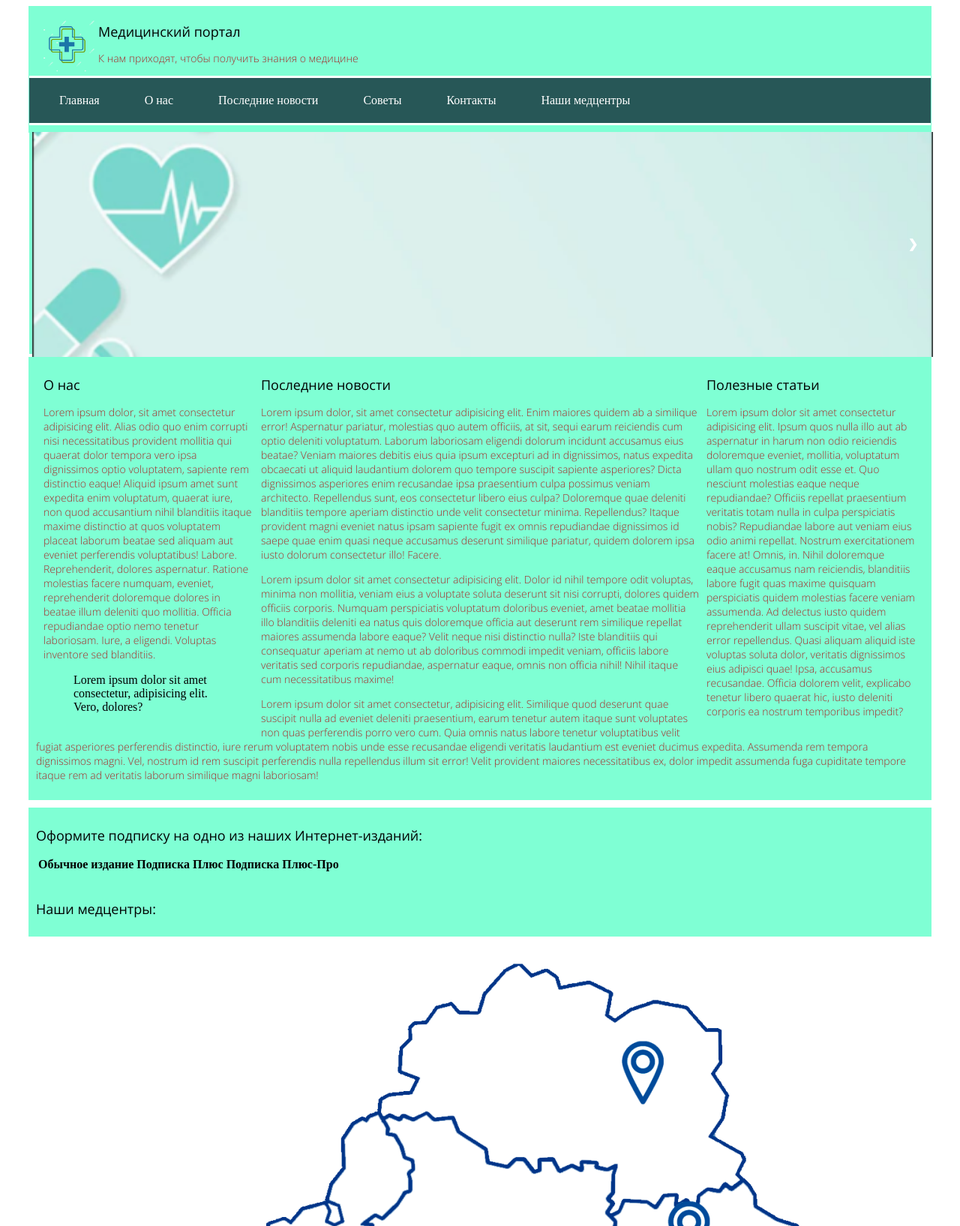
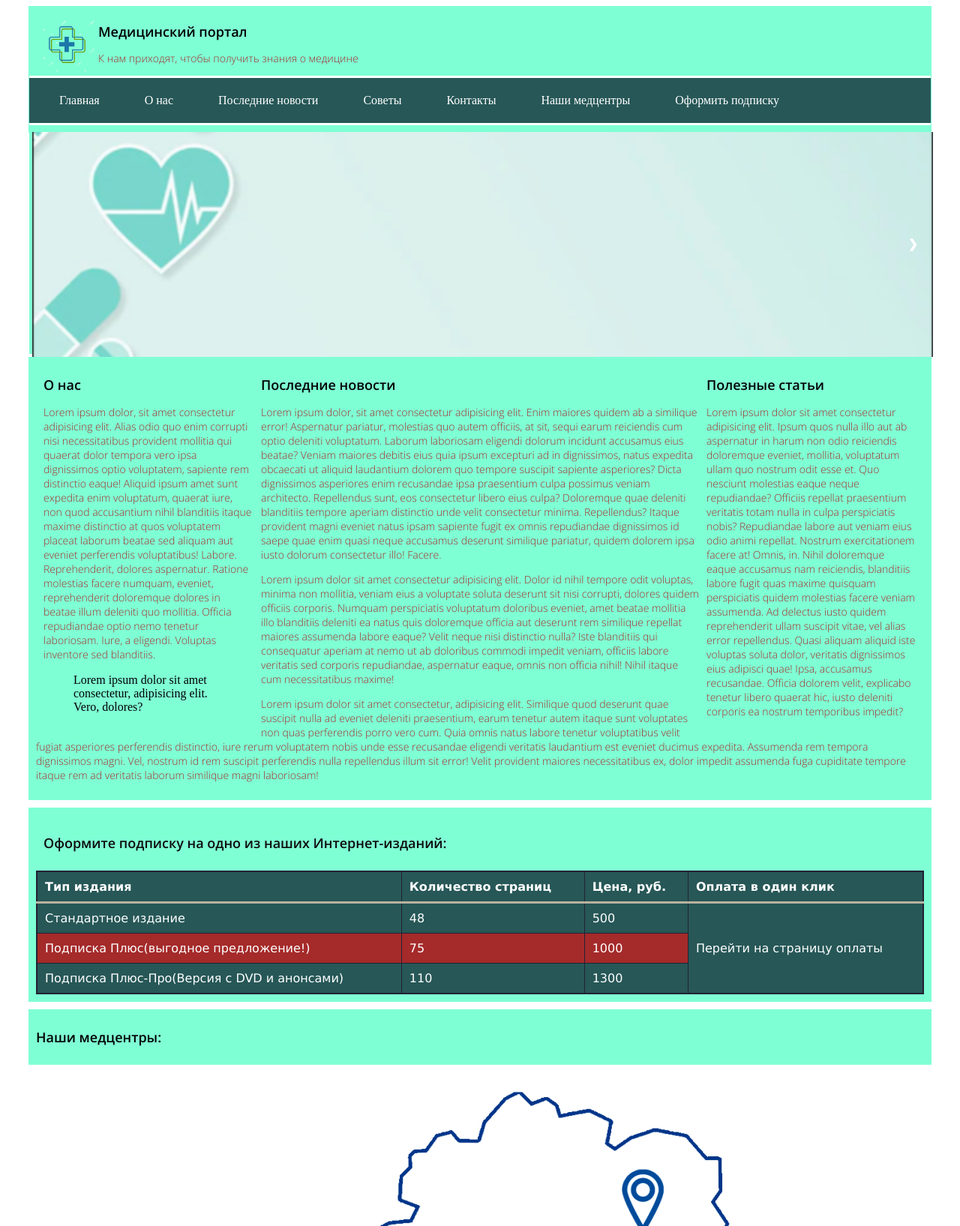
Before and after one commit to PaleCamelCaseOld/MyFirstRepoInNewAccount, a PHP site: page / in a window 1280 px wide. Shown: the top 1635 px of the page at 75% size. Run offline with PHP 8.4, Linux system fonts and the light colour scheme; lists and menus that the app fills with data are empty.

Commit message:
feat:add new block with table, end lab6

```diff
--- a/Lab6/css/style.css
+++ b/Lab6/css/style.css
@@ -360,7 +360,7 @@ img{
 
 h1,h2{
     font-family: Open_Sans_Universal;
-    font-weight: 400;
+    font-weight: 600;
     font-size: 18px;
     position: relative;
 
@@ -474,6 +474,46 @@ p{
 
 .medsubscribe{
     display: block;
-    margin: 0 30px 0 30px;
+    margin: 0 30px 10px 30px;
     padding: 10px;
 }
+
+table{
+    border: 2px solid #223;
+    width: 100%;
+    border-spacing: 3px;
+    text-align: left;
+    font-family: "Lucida Sans Unicode", "Lucida Grande", Sans-Serif;
+    border-collapse: collapse;
+    color: #fff;
+
+
+}
+caption {
+    padding: 10px;
+    color: rgb(12, 12, 12);
+    font-size: 18px;
+    text-align: left;
+    font-weight: bold;
+}
+th {
+    border-bottom: 3px solid #B9B29F;
+    padding: 10px;
+    text-align: left;
+}
+td {
+    padding: 10px;
+}
+td a{
+    color: #fff;
+    text-decoration: none;
+}
+td a:hover{
+    color: #7FFFD4;
+}
+tr:nth-child(odd) {
+    background: #275757;
+}
+tr:nth-child(even) {
+    background: #A52A2A;
+}
--- a/Lab6/index.html
+++ b/Lab6/index.html
@@ -31,7 +31,7 @@
 				</li>
 			<li><a href="#contacts">Контакты</a></li>
 			<li><a href="#med">Наши медцентры</a></li>
-
+			<li><a href="#scribeblock">Оформить подписку</a></li>
 
 		</nav>
 	</div>
@@ -88,14 +88,37 @@
 		</div>
 	</div>
 	<div class="medsubscribe">
-		<h2 id="scribeblock">Оформите подписку на одно из наших Интернет-изданий:</h2>
-		<table>
+		<table border="2">
+			<caption>
+				<h2 id="scribeblock">Оформите подписку на одно из наших Интернет-изданий:</h2>
+			</caption>
+			<thead>
+					<th>Тип издания</th>
+					<th>Количество страниц</th>
+					<th>Цена, руб.</th>
+					<th>Оплата в один клик</th>
+				</thead>
 			<tbody>
-				<thead>
-					<th>Обычное издание</th>
-					<th>Подписка Плюс</th>
-					<th>Подписка Плюс-Про</th>
-				</thead>
+				<tr>
+					<td>Стандартное издание</td>
+					<td>48</td>
+					<td>500</td>
+					<td rowspan="4"><a href="#onclick()">Перейти на страницу оплаты</a></td>
+				</tr>
+				<tr>
+					<td>Подписка Плюс(выгодное предложение!)</td>
+					<td>75</td>
+					<td>1000</td>
+
+				</tr>
+				<tr>
+					<td>Подписка Плюс-Про(Версия с DVD и анонсами)</td>
+					<td>110</td>
+					<td>1300</td>
+
+
+				</tr>
+
 			</tbody>
 
 		</table>
```
